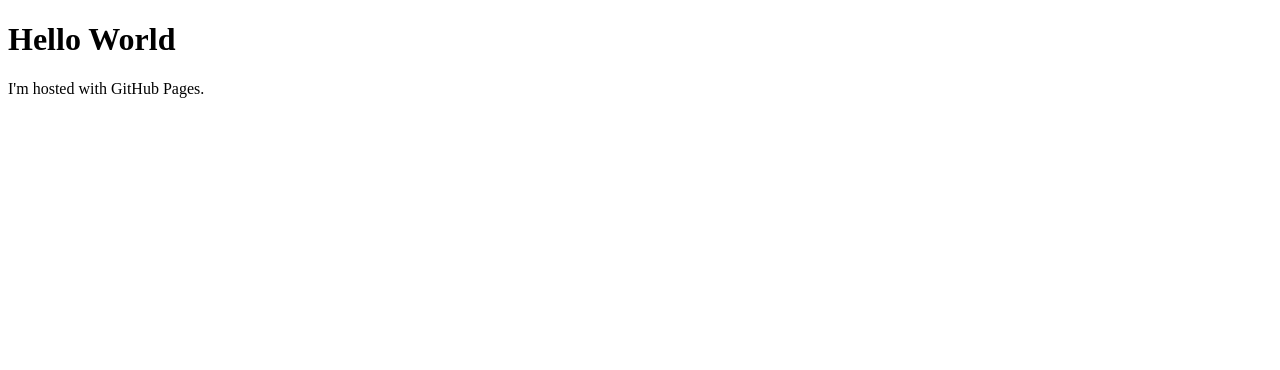
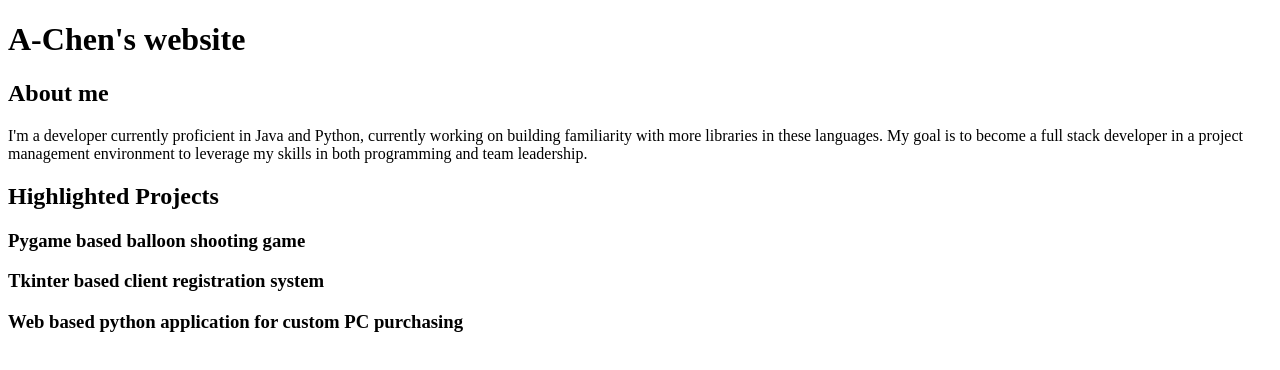
Before and after one commit to achen-dev/achen-dev.github.io, a plain HTML site: page index.html in a window 1280 px wide. Drawn offline with Linux system fonts and the light colour scheme.

Commit message:
Update index.html

```diff
--- a/index.html
+++ b/index.html
@@ -1,7 +1,14 @@
 <!DOCTYPE html>
 <html>
 <body>
-<h1>Hello World</h1>
-<p>I'm hosted with GitHub Pages.</p>
+<h1>A-Chen's website</h1>
+<h2>About me</h2>
+<p>I'm a developer currently proficient in Java and Python, currently working on building familiarity with more
+    libraries in these languages. My goal is to become a full stack developer in a project management environment
+to leverage my skills in both programming and team leadership.</p>
+<h2>Highlighted Projects</h2>
+<h3>Pygame based balloon shooting game</h3>
+<h3>Tkinter based client registration system</h3>
+<h3>Web based python application for custom PC purchasing</h3>
 </body>
 </html>
```
